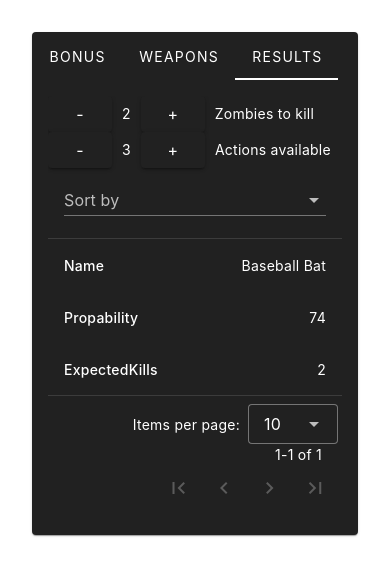
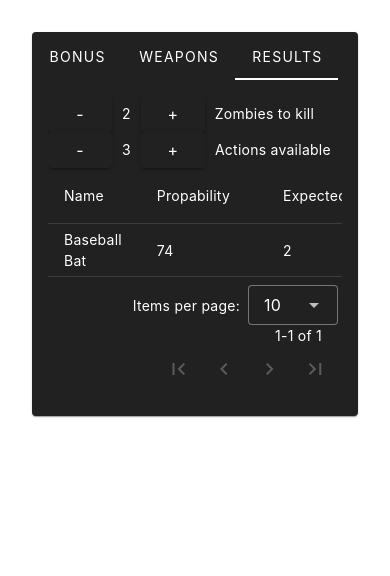
Before and after one commit to adrischu/ZombicideCalculator, a Vue app: page / in a window 390 px wide. Both pictures are taken after a click on the tab "RESULTS". Shown: the top 576 px of the page. Built offline with nearby package versions, Linux system fonts and the light colour scheme; the HTML template or start-up script is replaced by a standard one.

Commit message:
mobile datatable not good

```diff
--- a/src/App.vue
+++ b/src/App.vue
@@ -37,7 +37,7 @@
         <v-tabs-window-item value="window-results">
           <plus-minus v-model="toKill">Zombies to kill</plus-minus>
           <plus-minus v-model="actions">Actions available</plus-minus>
-          <v-data-table :items="tableProps" mobile></v-data-table>
+          <v-data-table :items="tableProps"></v-data-table>
         </v-tabs-window-item>
       </v-tabs-window>
     </v-card-text>
@@ -79,12 +79,6 @@ const tableProps = computed(() => {
   })
   return props
 })
-
-const tableHeaders = [
-  { text: 'Name' },
-  { text: 'Propability to kill all Zombies.' },
-  { text: 'Expected kills' },
-]
 </script>
 
 <style scoped>
```
